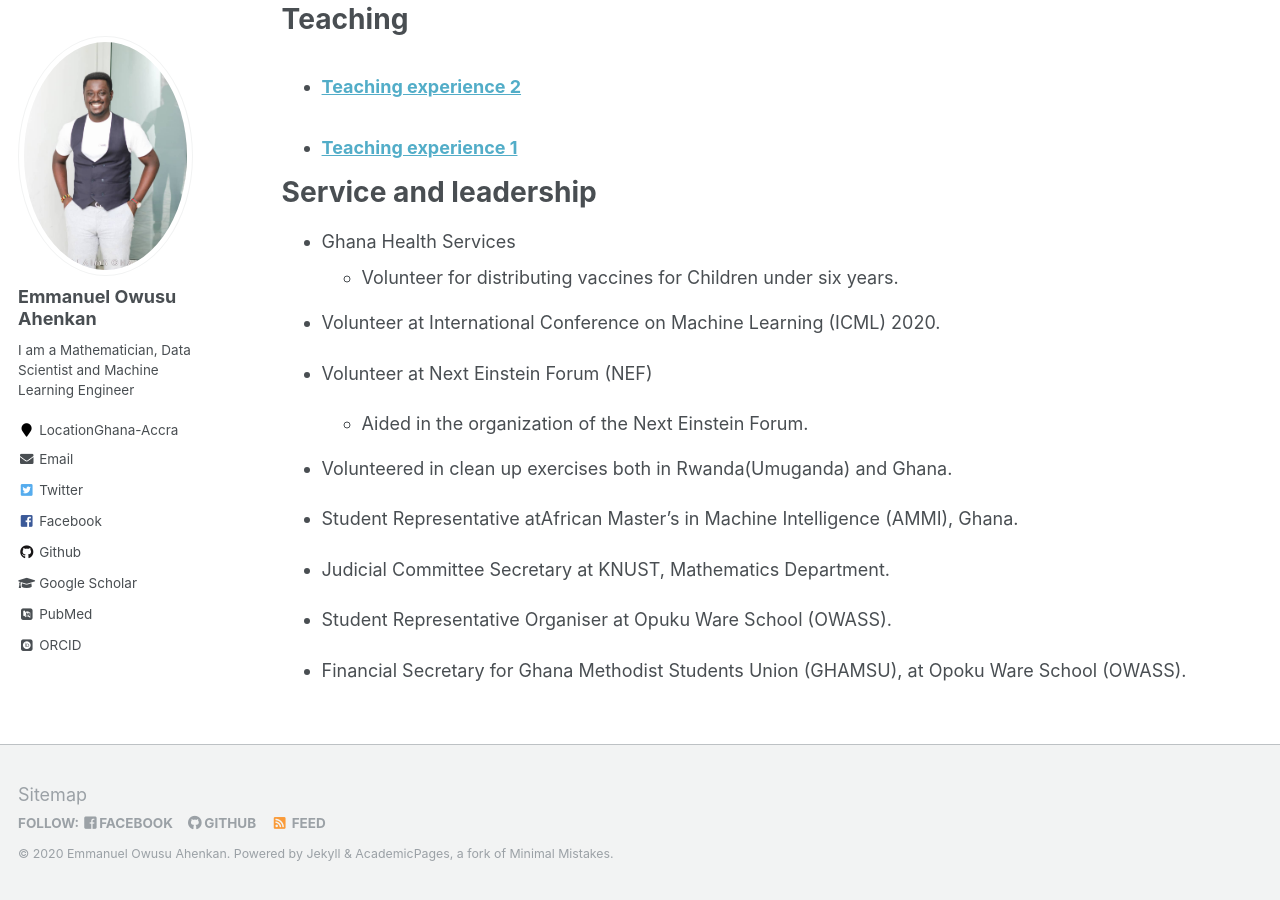
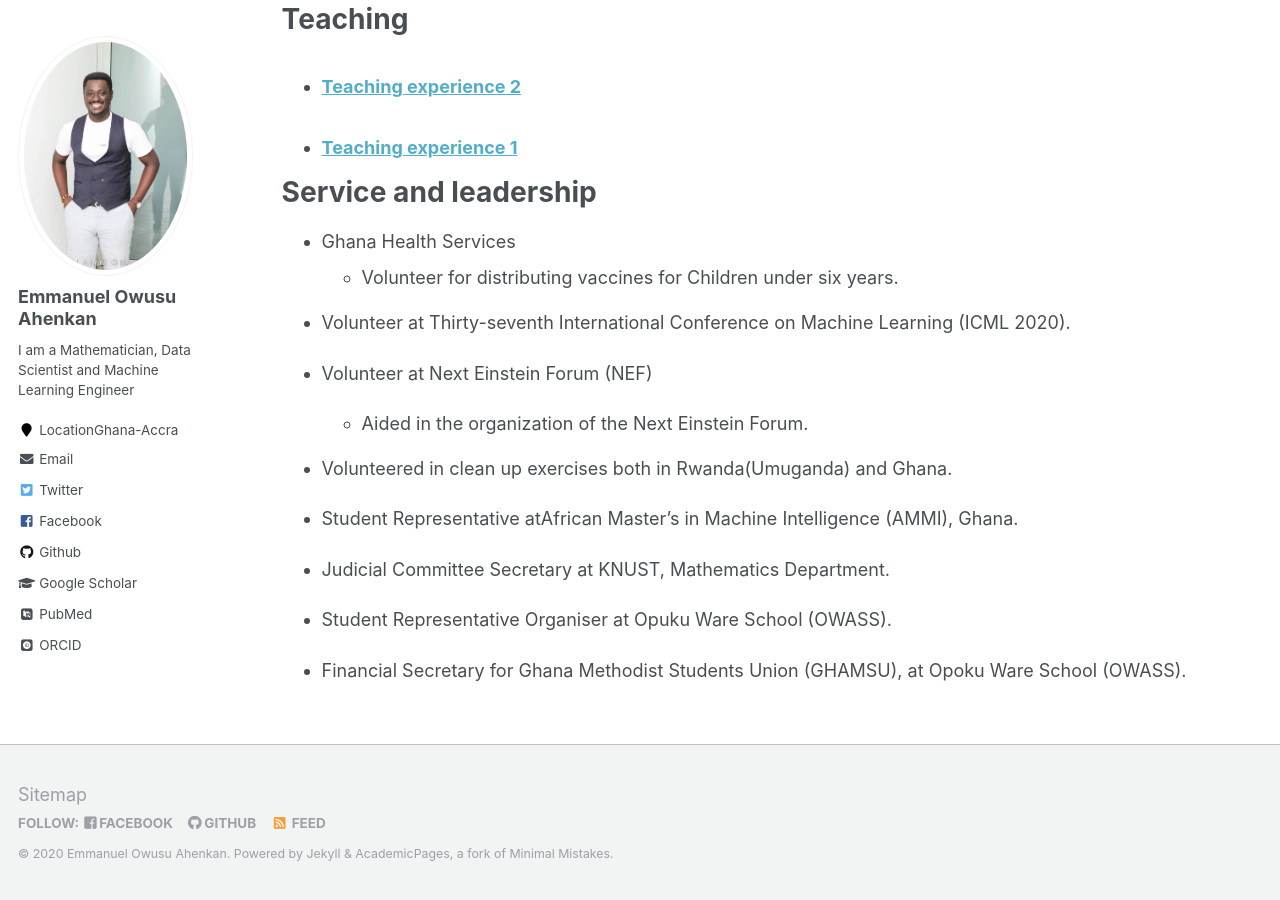
Before and after one commit to EmmanuelOwusu/EmmanuelOwusu.github.io, a Jekyll site: the page built from _pages/cv.md, in a window 1280 px wide and 900 px high, scrolled down 1821 px. Built offline with Jekyll 4.4.1, drawn with Linux system fonts in a browser that asks for light colours; some web fonts are replaced.

```diff
--- a/_pages/cv.md
+++ b/_pages/cv.md
@@ -61,7 +61,7 @@ Service and leadership
 * Ghana Health Services
   * Volunteer for distributing vaccines for Children under six years.
 
-* Volunteer at International Conference on Machine Learning (ICML)  2020.
+* Volunteer at Thirty-seventh International Conference on Machine Learning (ICML 2020).
 
 
 * Volunteer at Next Einstein Forum (NEF)
```
